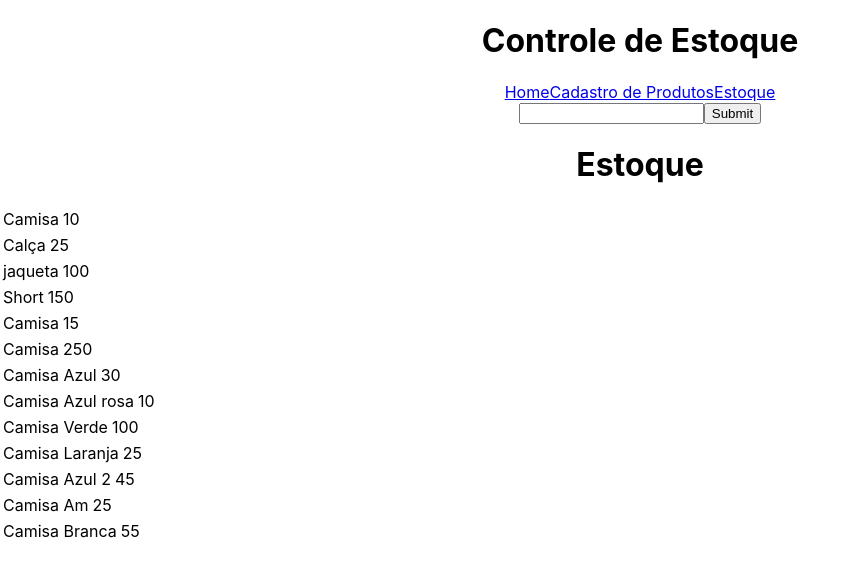
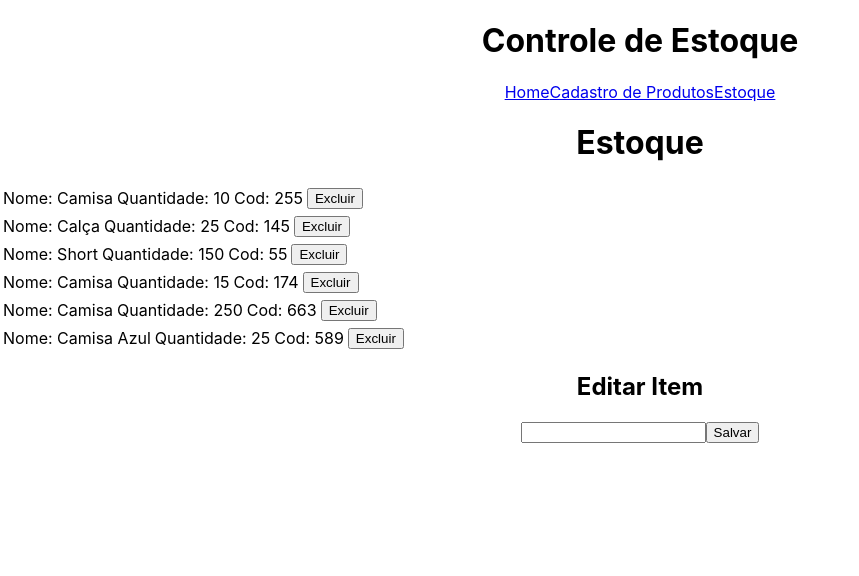
Before and after one commit to DineiSG/crud, a React (Create React App) app: page /estoque in a window 1280 px wide. Shown: the top 576 px of the page, without its empty margins (0-859 px from the left). Built offline with nearby package versions, Linux system fonts and the light colour scheme; data requests are answered from the project's data file.

Commit message:
Exclusao de dados com "Delete"

```diff
--- a/data/db.json
+++ b/data/db.json
@@ -3,67 +3,38 @@
     {
       "id": "1",
       "name": "Camisa",
-      "quantity": 10
+      "quantity": 10,
+      "code": 255
     },
     {
       "id": "2",
       "name": "Calça",
-      "quantity": 25
-    },
-    {
-      "id": "3",
-      "name": "jaqueta",
-      "quantity": 100
+      "quantity": 25,
+      "code": 145
     },
     {
       "id": "4",
       "name": "Short",
-      "quantity": 150
+      "quantity": 150,
+      "code": 55
     },
     {
       "name": "Camisa",
       "quantity": 15,
-      "id": "5"
+      "id": "5",
+      "code": 174
     },
     {
       "name": "Camisa",
       "quantity": 250,
-      "id": "6"
+      "id": "6",
+      "code": 663
     },
     {
+      "id": "2f04",
       "name": "Camisa Azul",
-      "quantity": 30,
-      "id": "8"
-    },
-    {
-      "id": "7864",
-      "name": "Camisa Azul rosa",
-      "quantity": "10"
-    },
-    {
-      "id": "aeee",
-      "name": "Camisa Verde",
-      "quantity": "100"
-    },
-    {
-      "id": "6ae4",
-      "name": "Camisa Laranja",
-      "quantity": "25"
-    },
-    {
-      "id": "dea5",
-      "name": "Camisa Azul 2",
-      "quantity": "45"
-    },
-    {
-      "id": "5b58",
-      "name": "Camisa Am",
-      "quantity": "25"
-    },
-    {
-      "id": "e5a8",
-      "name": "Camisa Branca",
-      "quantity": "55"
+      "quantity": "25",
+      "code": 589
     }
   ]
 }
--- /dev/null
+++ b/src/components/EditItemForm.js
@@ -0,0 +1,34 @@
+import useEditItem from "../hooks/useEditItem"
+import { useState } from "react"
+
+const EditItemForm = ({itemId, itemCode, onEditSuccess}) => {
+    const [updateItemCode, setUpdateItemCode] = useState(itemCode)
+    const {loading, error, editItem} = useEditItem (`http://localhost:3000/products/${itemId}`)
+
+    const handleEditItem = async() =>{
+        try{
+            await editItem(itemId, {nome:updateItemCode})
+            onEditSuccess()
+        }catch(error){
+            console.error('Erro ao editar o item: ', error)
+        }
+    }
+    if(loading){
+        return <p>Carregando...</p>
+    }
+    if(error){
+        return <p>Ocorreu um erro ao editar o item: {error.message}</p>
+    }
+
+  return (
+    <div>
+        <h2>Editar Item</h2>
+        <input type="text" value={updateItemCode}
+        onChange={(e)=> setUpdateItemCode(e.target.value)}/>
+        <button onClick={handleEditItem}>Salvar</button>
+
+    </div>
+  )
+}
+
+export default EditItemForm
--- a/src/components/Navbar.js
+++ b/src/components/Navbar.js
@@ -1,5 +1,5 @@
 import {NavLink} from 'react-router-dom'
-import SearchForm from './SearchForm'
+
 
 
 
@@ -9,7 +9,6 @@ const Navbar = () => {
        <NavLink to='/'>Home</NavLink>
        <NavLink to='/cadastro'>Cadastro de Produtos</NavLink>
        <NavLink to='/estoque'>Estoque</NavLink>
-       <NavLink to='/search'>{SearchForm}</NavLink>
     </nav>
   )
 }
--- /dev/null
+++ b/src/hooks/useEditItem.js
@@ -0,0 +1,28 @@
+import { useState } from "react";
+
+const useEditItem=(url) => {
+    const [loading, setLoading]=useState(false)
+    const [error, setError]=useState(null)
+
+    const editItem = async (itemId, updateItem) =>{
+        setLoading(true)
+        try{
+            const response = await fetch (`${url}/${itemId}`,{
+                method:'PUT',
+                headers:{
+                    "Content-Type":"application/json",
+                },
+                body: JSON.stringify(updateItem),
+            })
+            if (!response.ok){
+                throw new Error('Erro ao editar o item')
+            }
+        }catch (error){
+            setError(error)
+        }finally{
+            setLoading(false)
+        }
+    }
+    return {loading, error, editItem}
+}
+export default useEditItem
--- a/src/pages/Cadastro.js
+++ b/src/pages/Cadastro.js
@@ -10,17 +10,21 @@ const Cadastro_Prod = () => {
 
   const [name, setName]=useState("")
   const [quantity, setQuantity]=useState("")
+  const [code, setCode]=useState("")
 
   const handleSubmit = async(e) =>{
     e.preventDefault()
     const product = {
       name,
       quantity,
+      code
     }
 
       httpConfig(product, "POST")
       setName("")
       setQuantity("")
+      setCode("")
+
   }
 
 
@@ -37,7 +41,10 @@ const Cadastro_Prod = () => {
         <label>
           Quantidade:
           <input type="text" value={quantity} name="quantity" onChange={(e)=>setQuantity(e.target.value)}/>
-
+        </label>
+        <label>
+          Codigo:
+          <input type="text" value={code} name="quantity" onChange={(e)=>setQuantity(e.target.value)}/>
         </label>
         {loading && <button type="submit">Cadastrar</button>}
         {error && <h1>Cadastro realizado com sucesso !</h1>}
--- a/src/pages/Estoque.js
+++ b/src/pages/Estoque.js
@@ -1,24 +1,33 @@
+import EditItemForm from "../components/EditItemForm"
 import { useFetch } from "../hooks/useFetch"
 
 const Estoque = () => {
   const url="http://localhost:3000/products"
-  const {data:items, loading, error} = useFetch(url)
-  console.log(items)
+  const {data:items, loading, error, httpConfig} = useFetch(url)
+
+  const handleRemove = (id) => {
+    httpConfig(id, "DELETE")
+  }
+
   return (
     <div>
         <h1>Estoque</h1>
+
         {loading && <p>Carregando dados</p>}
         {error && <p>{error}</p>}
         {items && items.map((item)=>(
-          <table>
-            <tr>
-              <td>{item.name}</td>
-              <td>{item.quantity}</td>
+          <table key={item.id}>
+            <tbody>
+              <tr>
+              <td>Nome: {item.name} </td>
+              <td>Quantidade: {item.quantity} </td>
+              <td>Cod: {item.code} </td>
+              <td><button onClick={()=>handleRemove(item.id)}>Excluir</button></td>
             </tr>
+             </tbody>
           </table>
-
         ))}
-
+        {<EditItemForm/>}
     </div>
   )
 }
--- a/src/pages/Home.js
+++ b/src/pages/Home.js
@@ -1,9 +1,10 @@
-
+import { Search } from "react-router-dom"
+import SearchForm from "../components/SearchForm"
 
 const Home = () => {
   return (
     <div>
-
+      {<SearchForm/>}
     </div>
   )
 }
```
